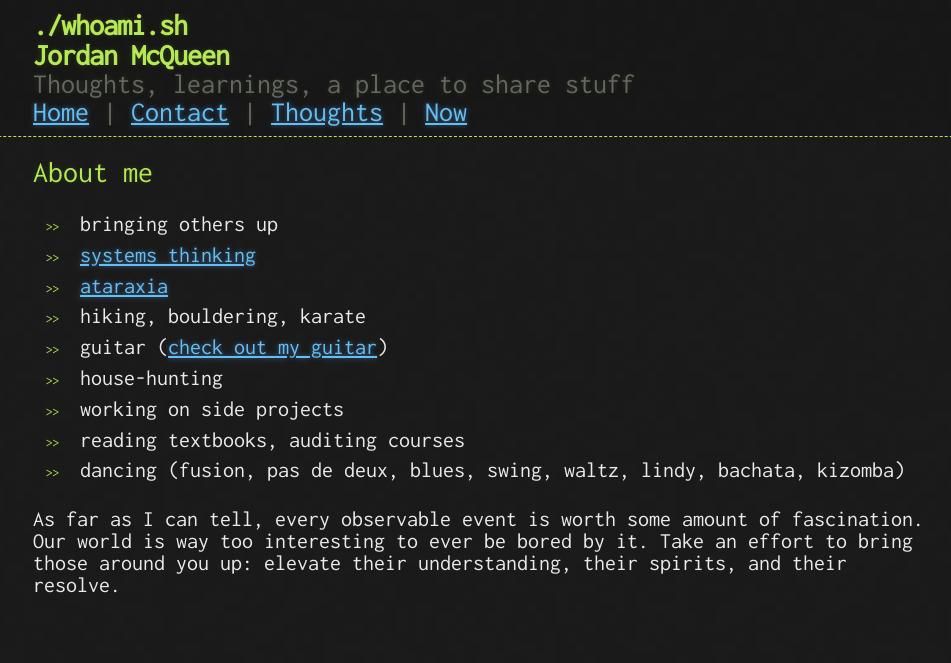
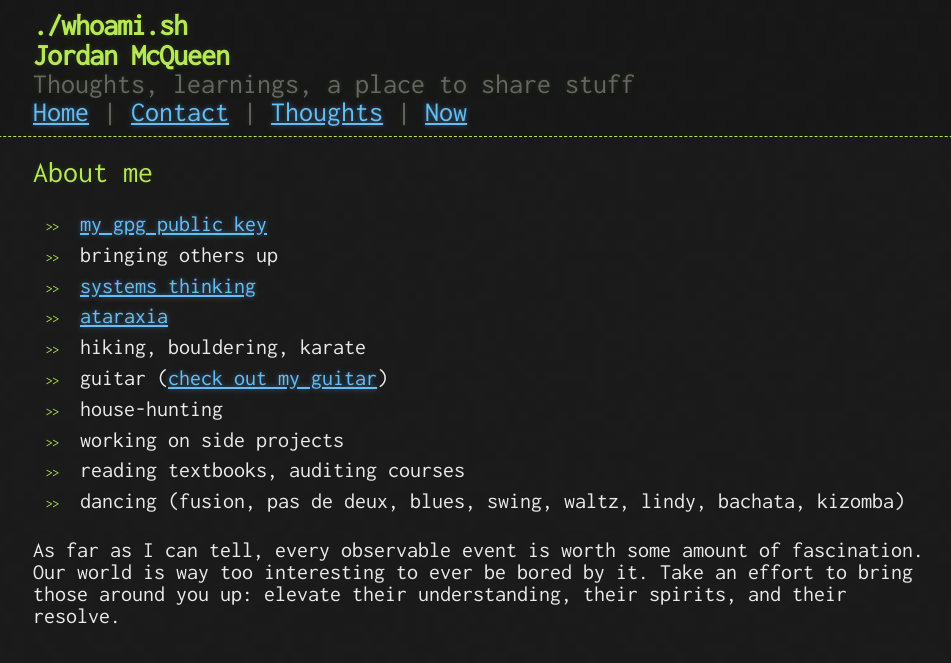
Before and after one commit to mcqueenjordan/mcqueenjordan.github.io, a Jekyll site: the page built from index.md, in a window 1280 px wide. Shown: the top 663 px of the page, without its empty margins (157-1108 px from the left). Built offline with Jekyll 4.4.1, drawn with Linux system fonts in a browser that asks for light colours; our own code applies the rules of GitHub Pages for plain Markdown files.

Commit message:
add links to gpg, header for public key

```diff
--- a/index.md
+++ b/index.md
@@ -4,6 +4,7 @@ layout: default
 
 # [](#header-1)About me
 
+- [my gpg public key][gpg-public-key]
 - bringing others up
 - [systems thinking][symsys-stanford]
 - [ataraxia][ataraxia-wiki]
@@ -23,3 +24,4 @@ their spirits, and their resolve.
 [ataraxia-wiki]: https://en.wikipedia.org/wiki/Ataraxia
 [symsys-stanford]: https://symsys.stanford.edu
 [my-guitar]: http://www.portlandguitar.com/OM%202.13.60.Gallery.html
+[gpg-public-key]: /public-key
```
Also changed, not shown: public-key.md (+2 -0 lines).
